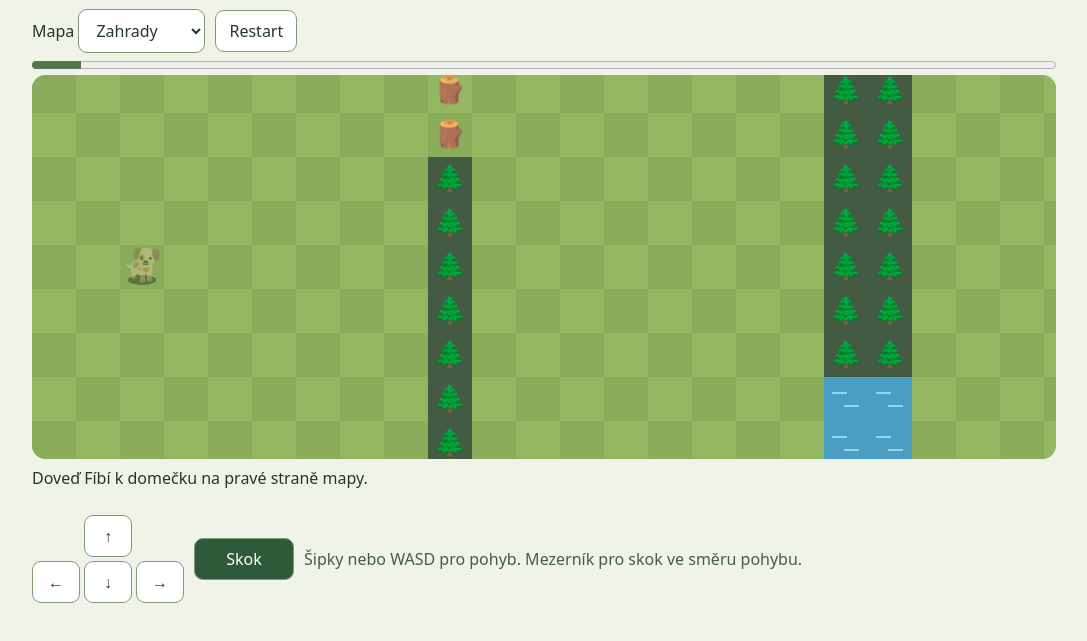
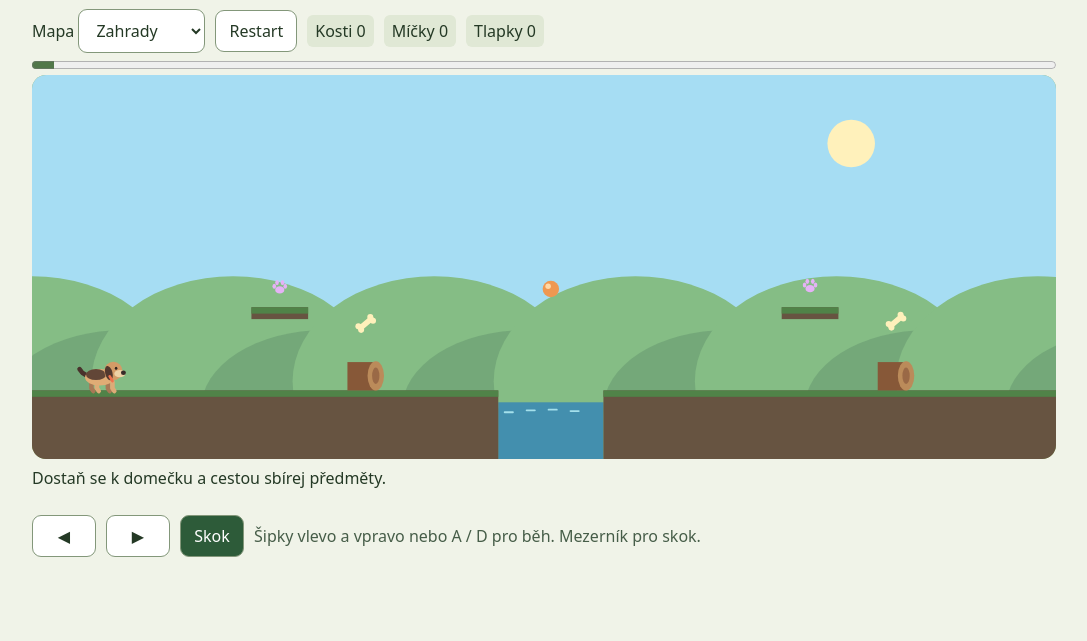
Before and after one commit to tomasluzar79-ctrl/game, a plain HTML site: page index.html in a window 1280 px wide. Shown: the part 83-724 px from the top of the page, without its empty margins (96-1183 px from the left). Drawn offline with Linux system fonts and the light colour scheme.

Commit message:
Předělat Fíbí na plošinovku s animací a sbíráním

```diff
--- a/index.html
+++ b/index.html
@@ -1,130 +1,168 @@
 <!doctype html>
 <html lang="cs"><head><meta charset="utf-8"><meta name="viewport" content="width=device-width,initial-scale=1"><title>Fíbí hledá cestu domů</title><style>
 *{box-sizing:border-box}body{margin:0;background:#f0f3e8;color:#243925;font:1rem system-ui,sans-serif}main{max-width:1080px;margin:auto;padding:clamp(12px,3vw,28px)}h1{font-size:clamp(1.45rem,4vw,2.4rem);margin:0 0 12px}header,.controls{display:flex;align-items:center;gap:10px;flex-wrap:wrap}button,select{font:inherit;color:inherit;background:#fff;border:1px solid #83977a;border-radius:9px;padding:9px 13px;min-height:42px;touch-action:manipulation}button:active{background:#d7e3cc}canvas{display:block;width:100%;height:clamp(225px,48dvh,570px);background:#88ac59;border-radius:14px}progress{width:100%;accent-color:#517749}#status{min-height:2.5em;margin:8px 0}.pad{display:grid;grid-template-columns:repeat(3,48px);gap:4px;touch-action:none}.pad button:first-child{grid-column:2}.pad button:nth-child(2){grid-column:1}#jump{background:#2d5b39;color:white;min-width:100px}.hint{margin:8px 0;color:#465d48}
-</style></head><body><main><h1>Fíbí hledá cestu domů</h1><header><label>Mapa <select></select></label><button id="reset">Restart</button><button id="next" hidden>Další mapa</button></header><progress aria-label="Postup po mapě" max="1" value="0"></progress><canvas aria-label="Herní mapa Fíbí"></canvas><p id="status" role="status"></p><div class="controls"><div class="pad" aria-label="Pohyb"><button data-dir="0,-1" aria-label="Nahoru">↑</button><button data-dir="-1,0" aria-label="Vlevo">←</button><button data-dir="0,1" aria-label="Dolů">↓</button><button data-dir="1,0" aria-label="Vpravo">→</button></div><button id="jump">Skok</button><p class="hint">Šipky nebo WASD pro pohyb. Mezerník pro skok ve směru pohybu.</p></div></main><script>
-const maps=[
- {name:'Zahrady',width:44,height:17,barriers:[[9,1,4],[18,2,12],[28,1,7],[36,1,13]],colors:['#88ac59','#94b762']},
- {name:'Les',width:60,height:21,barriers:[[10,2,15],[20,1,5],[31,1,16],[43,2,7],[52,1,14]],colors:['#527c53','#5a8559']},
- {name:'Podél řeky',width:76,height:25,barriers:[[11,2,5],[22,1,18],[34,2,9],[46,1,19],[57,2,6],[66,1,16]],colors:['#78a17b','#85ad85']}
+[data-dir],#jump{touch-action:none;user-select:none;min-width:64px} [data-count]{border-radius:6px;background:#e0e8d5;padding:5px 8px}</style></head><body><main><h1>Fíbí hledá cestu domů</h1><header><label>Mapa <select></select></label><button id="reset">Restart</button><button id="next" hidden>Další mapa</button><span data-count></span><span data-count></span><span data-count></span></header><progress aria-label="Postup po mapě" max="1" value="0"></progress><canvas aria-label="Herní mapa Fíbí"></canvas><p id="status" role="status"></p><div class="controls"><button data-dir="-1" aria-label="Vlevo">◀</button><button data-dir="1" aria-label="Vpravo">▶</button><button id="jump">Skok</button><p class="hint">Šipky vlevo a vpravo nebo A / D pro běh. Mezerník pro skok.</p></div></main><script>
+const levels=[
+ {name:'Zahrady',sky:'#a6ddf3',hill:'#85bd85',land:'#508348',end:2800,gaps:[[510,625],[1190,1330],[2060,2200]],logs:[345,925,1510,1860,2480]},
+ {name:'Les',sky:'#b8ded3',hill:'#69a894',land:'#356c52',end:3690,gaps:[[580,715],[1220,1375],[1980,2125],[2870,3035]],logs:[390,960,1660,2400,2630,3330]},
+ {name:'Podél řeky',sky:'#a8d9ed',hill:'#7da9b2',land:'#367b65',end:4660,gaps:[[540,690],[1260,1420],[2000,2170],[2890,3060],[3830,4005]],logs:[330,970,1730,2550,3390,4260]}
 ];
-const cell=(m,x,y)=>{
- if(x<0||x>=m.width||y<0||y>=m.height)return 'edge';
- for(const [left,size,cross] of m.barriers){
-  if(x>=left&&x<left+size)return Math.abs(y-cross)<=1?(size===2?'water':'log'):'rock';
+const floor=345, speed=5.5, gravity=.57, jumpSpeed=-12.8;
+function build(level){
+ const ground=[];let left=0;
+ for(const [a,b] of level.gaps){ground.push({x:left,y:floor,w:a-left,h:85});left=b;}
+ ground.push({x:left,y:floor,w:level.end-left,h:85});
+ const logs=level.logs.map(x=>({x,y:floor-33,w:40,h:33}));
+ const ledges=level.logs.map(x=>({x:x-105,y:floor-91,w:62,h:13,oneWay:true}));
+ const items=[
+  ...level.logs.map(x=>({x:x+20,y:floor-73,type:0})),
+  ...level.gaps.map(([a,b])=>({x:(a+b)/2,y:floor-108,type:1})),
+  ...ledges.map(({x,y,w})=>({x:x+w/2,y:y-21,type:2}))
+ ];
+ return {...level,ground,logs,ledges,solids:[...ground,...logs,...ledges],items,goal:level.end-100};
+}
+function player(x=60){return {x,y:floor-32,w:34,h:32,vx:0,vy:0,grounded:true,face:1,phase:0,coyote:0};}
+const overlap=(a,b)=>a.x<b.x+b.w&&a.x+a.w>b.x&&a.y<b.y+b.h&&a.y+a.h>b.y;
+function step(p,m,dir,buffer){
+ p.vx=dir*speed;
+ if(dir){p.face=dir;p.phase+=.27;}
+ if(p.grounded)p.coyote=6;
+ if(buffer&&p.coyote>0){p.vy=jumpSpeed;p.grounded=false;p.coyote=0;buffer=0;}
+ p.x=Math.max(0,Math.min(m.end-p.w,p.x+p.vx));
+ if(dir)for(const s of m.solids)if(!s.oneWay&&overlap(p,s))p.x=dir>0?s.x-p.w:s.x+s.w;
+ const previousBottom=p.y+p.h;
+ p.vy+=gravity;p.y+=p.vy;p.grounded=false;
+ for(const s of m.solids){
+  if(!overlap(p,s)||(s.oneWay&&(p.vy<0||previousBottom>s.y)))continue;
+  if(p.vy>=0){p.y=s.y-p.h;p.grounded=true;}
+  else p.y=s.y+s.h;
+  p.vy=0;
  }
- return 'grass';
-};
-const home=m=>[m.width-3,Math.floor(m.height/2)];
-const start=m=>[2,Math.floor(m.height/2)];
-function move(m,x,y,dx,dy,jump){
- const next=cell(m,x+dx,y+dy);
- if(!jump)return next==='grass'?[x+dx,y+dy]:null;
- for(let d=1;d<=3;d++){
-  const tile=cell(m,x+dx*d,y+dy*d);
-  if(tile==='edge'||tile==='rock')return null;
-  if(tile==='grass'&&d>1)return [x+dx*d,y+dy*d];
- }
- return null;
+ if(!p.grounded)p.coyote=Math.max(0,p.coyote-1);
+ return Math.max(0,buffer-1);
 }
-const directions=[[1,0],[-1,0],[0,1],[0,-1]];
-function reachable(m){
- const queue=[start(m)], seen=new Set(queue.map(String));
- for(let i=0;i<queue.length;i++){
-  const [x,y]=queue[i];
-  if(String([x,y])===String(home(m)))return true;
-  for(const [dx,dy] of directions)for(const jump of [false,true]){
-   const next=move(m,x,y,dx,dy,jump);
-   if(next&&!seen.has(String(next))){seen.add(String(next));queue.push(next);}
+
+const canvas=document.querySelector('canvas'), ctx=canvas.getContext('2d');
+const select=document.querySelector('select'), status=document.querySelector('#status'), next=document.querySelector('#next');
+const tally=[...document.querySelectorAll('[data-count]')], progress=document.querySelector('progress');
+const labels=['Kosti','Míčky','Tlapky'], colors=['#fff0bb','#ef9851','#e5b2f6'];
+let level=0,m,p,counts,checkpoint,buffer=0,won=false;
+const keys=new Set(), pointers=new Map();
+levels.forEach(({name},i)=>select.add(new Option(name,i)));
+function updateCounts(){tally.forEach((node,i)=>node.textContent=labels[i]+' '+counts[i]);}
+function reset(i){
+ level=i;m=build(levels[i]);p=player();checkpoint=p.x;counts=[0,0,0];buffer=0;won=false;
+ select.value=i;progress.value=0;next.hidden=true;status.textContent='Dostaň se k domečku a cestou sbírej předměty.';updateCounts();
+}
+function tick(){
+ if(won)return;
+ const held=[...pointers.values()];
+ const dir=Number(keys.has('ArrowRight')||keys.has('KeyD')||held.includes(1))-Number(keys.has('ArrowLeft')||keys.has('KeyA')||held.includes(-1));
+ buffer=step(p,m,dir,buffer);
+ if(p.y>440){p=player(checkpoint);buffer=0;status.textContent='Fíbí se vrátila na břeh. Zkus skočit znovu.';return;}
+ for(const [a,b] of m.gaps)if(p.grounded&&p.y+p.h===floor&&p.x>=b&&p.x<b+115)checkpoint=Math.max(checkpoint,b+8);
+ for(const item of m.items){
+  if(!item.taken&&overlap(p,{x:item.x-12,y:item.y-12,w:24,h:24})){
+   item.taken=true;counts[item.type]++;updateCounts();
   }
  }
- return false;
+ progress.value=Math.max(0,Math.min(1,p.x/m.goal));
+ if(p.x+p.w>=m.goal&&p.y+p.h>=floor-8){
+  won=true;status.textContent=level===levels.length-1?'Fíbí je doma!':'Fíbí dorazila k domečku!';
+  next.hidden=level===levels.length-1;
+ }
 }
-
-const canvas=document.querySelector('canvas'),ctx=canvas.getContext('2d');
-const status=document.querySelector('#status'),next=document.querySelector('#next');
-const select=document.querySelector('select');
-let level=0,m,x,y,fx=1,fy=0,animation=null,won=false;
-maps.forEach(({name},i)=>select.add(new Option(name,i)));
-function reset(i){
- level=i;m=maps[i];[x,y]=start(m);fx=1;fy=0;won=false;animation=null;
- select.value=i;next.hidden=true;status.textContent='Doveď Fíbí k domečku na pravé straně mapy.';
+function ellipse(x,y,rx,ry,fill){
+ ctx.fillStyle=fill;ctx.beginPath();ctx.ellipse(x,y,rx,ry,0,0,Math.PI*2);ctx.fill();
 }
-function act(dx,dy,jump=false){
- if(animation||won)return;
- [fx,fy]=[dx,dy];
- const target=move(m,x,y,dx,dy,jump);
- if(!target){
-  status.textContent=jump?'Tady není bezpečné místo k doskoku. Hledej průchod.':'U vody nebo klády se otoč k překážce a stiskni Skok.';
+function line(points,color,width){
+ ctx.strokeStyle=color;ctx.lineWidth=width;ctx.lineCap='round';ctx.lineJoin='round';ctx.beginPath();ctx.moveTo(...points[0]);
+ for(const point of points.slice(1))ctx.lineTo(...point);
+ ctx.stroke();
+}
+function drawDog(now){
+ const gait=p.grounded&&p.vx?Math.sin(p.phase):0;
+ const bob=p.grounded?(p.vx?Math.abs(gait)*2:Math.sin(now/220)):-3;
+ ctx.save();ctx.translate(p.x+p.w/2,p.y+17-bob);ctx.scale(p.face,1);
+ line([[-14,0],[-22,-5],[-25,-12+Math.sin(now/70)*4]],'#49322c',5);
+ for(const [i,x] of [-12,-6,6,11].entries()){
+  const swing=p.grounded?gait*(i%2?5:-5):(i<2?5:-5);
+  line([[x,5],[x+swing,12],[x+swing+2,p.grounded?15:10]],i%2?'#ddab77':'#a87956',5);
+ }
+ ellipse(-3,0,16,9,'#e0ac75');
+ ellipse(-7,-3,11,6,'#624637');
+ ellipse(12,-7,10,10,'#d39b67');
+ ctx.save();ctx.translate(8,-9);ctx.rotate(gait*.22-.25);ellipse(-2,4,4,8,'#52382e');ctx.restore();
+ ellipse(19,-4,6,4,'#eed1a5');ellipse(23,-5,2.7,2.5,'#382b29');ellipse(15,-10,1.4,1.7,'#302420');
+ line([[8,-1],[11,4]],'#ef714e',3);ctx.restore();
+}
+function drawItem(item,now){
+ const {x,type}=item,y=item.y+Math.sin(now/180+x)*3;
+ if(type===1){ellipse(x,y,9,9,colors[type]);ellipse(x-3,y-3,3,3,'#ffd9a7');return;}
+ if(type===0){
+  line([[x-6,y+5],[x+6,y-5]],colors[type],6);
+  for(const [a,b] of [[-8,3],[-5,7],[5,-7],[8,-3]])ellipse(x+a,y+b,3.3,3.3,colors[type]);
   return;
  }
- animation={from:[x,y],to:target,time:performance.now(),duration:jump?280:90,jump};
- status.textContent='';
+ ellipse(x,y+3,5,4,colors[type]);for(const [a,b] of [[-6,-1],[-3,-5],[3,-5],[6,-1]])ellipse(x+a,y+b,2,2.8,colors[type]);
 }
-const tileSize=44;
-function paint(now){
- let px=x,py=y,lift=0;
- if(animation){
-  const {from,to,time,duration,jump}=animation;
-  const t=Math.min(1,(now-time)/duration);
-  px=from[0]+(to[0]-from[0])*t;py=from[1]+(to[1]-from[1])*t;
-  if(jump)lift=Math.sin(Math.PI*t)*28;
-  if(t===1){
-   [x,y]=to;animation=null;
-   if(String([x,y])===String(home(m))){
-    won=true;status.textContent=level===maps.length-1?'Fíbí je doma! Dokončil jsi poslední mapu.':'Fíbí dorazila domů!';
-    next.hidden=level===maps.length-1;
-   }
-  }
+function render(now){
+ const w=canvas.clientWidth,h=canvas.clientHeight,dpr=Math.min(2,devicePixelRatio||1);
+ const width=Math.round(w*dpr),height=Math.round(h*dpr);
+ if(canvas.width!==width||canvas.height!==height){canvas.width=width;canvas.height=height;}
+ const scale=h/420, view=w/scale, camera=Math.max(0,Math.min(m.end-view,p.x-view*.32));
+ ctx.setTransform(dpr*scale,0,0,dpr*scale,0,0);
+ ctx.fillStyle=m.sky;ctx.fillRect(0,0,view,420);
+ ellipse(view*.80,75,26,26,'#fff1bb');
+ for(let i=-1;i<Math.ceil(view/220)+2;i++){
+  const x=i*220-(camera*.24)%220;
+  ellipse(x,335,155,115,m.hill);ellipse(x+100,365,135,86,'#699b7299');
  }
- const w=Math.round(canvas.clientWidth),h=Math.round(canvas.clientHeight),ratio=Math.min(devicePixelRatio||1,2);
- if(canvas.width!==Math.round(w*ratio)||canvas.height!==Math.round(h*ratio)){
-  canvas.width=Math.round(w*ratio);canvas.height=Math.round(h*ratio);
+ if(level===1)for(let i=-1;i<Math.ceil(view/92)+2;i++){
+  const x=i*92-(camera*.4)%92;line([[x,345],[x,227]],'#4f7764',7);
+  ellipse(x,245,24,64,'#527f71');
  }
- ctx.setTransform(ratio,0,0,ratio,0,0);
- const size=tileSize;
- const camera=(p,view,length)=>Math.max(0,Math.min(length*size-view,(p+.5)*size-view/2));
- const cx=camera(px,w,m.width),cy=camera(py,h,m.height);
- ctx.fillStyle=m.colors[0];ctx.fillRect(0,0,w,h);
- ctx.textAlign='center';ctx.textBaseline='middle';ctx.font='26px sans-serif';
- const [hx,hy]=home(m);
- for(let row=Math.floor(cy/size);row<Math.min(m.height,(cy+h)/size);row++){
-  for(let col=Math.floor(cx/size);col<Math.min(m.width,(cx+w)/size);col++){
-   const a=col*size-cx,b=row*size-cy,type=cell(m,col,row);
-   ctx.fillStyle=type==='water'?'#4a9ec3':type==='rock'?'#435b43':m.colors[(col+row)%2];
-   ctx.fillRect(a,b,size+1,size+1);
-   if(type==='rock')ctx.fillText('🌲',a+22,b+23);
-   if(type==='log')ctx.fillText('🪵',a+22,b+23);
-   if(type==='water'){ctx.fillStyle='#91d4eb';ctx.fillRect(a+8,b+15,15,2);ctx.fillRect(a+20,b+28,15,2);}
-   if(col===hx&&row===hy)ctx.fillText('🏡',a+22,b+22);
-  }
+ ctx.save();ctx.translate(-camera,0);
+ for(const [a,b] of m.gaps){
+  ctx.fillStyle='#438fae';ctx.fillRect(a,floor+13,b-a,65);
+  for(let x=a+7;x<b-12;x+=24)line([[x,floor+23+Math.sin(now/210+x)*2],[x+9,floor+23+Math.sin(now/210+x)*2]],'#a4e0eb',2);
  }
- const dogX=(px+.5)*size-cx,dogY=(py+.5)*size-cy;
- ctx.fillStyle='#0005';ctx.beginPath();ctx.ellipse(dogX,dogY+13,14,5,0,0,7);ctx.fill();
- ctx.save();ctx.translate(dogX,dogY-lift);ctx.scale(fx>0?-1:1,1);
- ctx.font='32px sans-serif';ctx.fillText('🐕',0,0);ctx.restore();
- document.querySelector('progress').value=x/(m.width-3);
- requestAnimationFrame(paint);
+ for(const s of [...m.ground,...m.ledges]){
+  ctx.fillStyle='#675441';ctx.fillRect(s.x,s.y,s.w,s.h);
+  ctx.fillStyle=m.land;ctx.fillRect(s.x,s.y,s.w,7);
+ }
+ for(const s of m.logs){ctx.fillStyle='#875838';ctx.fillRect(s.x,s.y+2,s.w-8,s.h-2);ellipse(s.x+s.w-9,s.y+17,9,16,'#bb8b5a');ellipse(s.x+s.w-9,s.y+17,4,9,'#9a6946');}
+ for(const item of m.items)if(!item.taken&&item.x>=camera-20&&item.x<=camera+view+20)drawItem(item,now);
+ const x=m.goal;
+ ctx.fillStyle='#f4d9a3';ctx.fillRect(x,floor-59,67,59);
+ ctx.fillStyle='#b45c4b';ctx.beginPath();ctx.moveTo(x-9,floor-58);ctx.lineTo(x+34,floor-94);ctx.lineTo(x+76,floor-58);ctx.fill();
+ ctx.fillStyle='#554737';ctx.fillRect(x+12,floor-35,23,35);ctx.fillStyle='#91cbd4';ctx.fillRect(x+43,floor-43,15,17);
+ drawDog(now);ctx.restore();
 }
-const keys={ArrowRight:[1,0],ArrowLeft:[-1,0],ArrowUp:[0,-1],ArrowDown:[0,1],d:[1,0],a:[-1,0],w:[0,-1],s:[0,1]};
+let last=0,acc=0;
+function frame(now){
+ if(last)acc+=Math.min(65,now-last);
+ last=now;
+ while(acc>=1000/60){tick();acc-=1000/60;}
+ render(now);requestAnimationFrame(frame);
+}
+const movement=['ArrowLeft','ArrowRight','KeyA','KeyD'], jumpKeys=['Space','ArrowUp','KeyW'];
 document.addEventListener('keydown',e=>{
- if(e.target.closest('select,button')&&(e.key===' '||e.key.startsWith('Arrow')))return;
- const dir=keys[e.key.toLowerCase()]||keys[e.key];
- if(dir){e.preventDefault();act(...dir,e.shiftKey);}
- if(e.code==='Space'){e.preventDefault();if(!e.repeat)act(fx,fy,true);}
+ if(e.target.closest('select,button')&&(e.code==='Space'||e.code.startsWith('Arrow')))return;
+ if(movement.includes(e.code)){e.preventDefault();keys.add(e.code);}
+ if(jumpKeys.includes(e.code)){e.preventDefault();if(!e.repeat)buffer=9;}
 });
+document.addEventListener('keyup',e=>keys.delete(e.code));
+window.addEventListener('blur',()=>{keys.clear();pointers.clear();buffer=0;});
 for(const button of document.querySelectorAll('[data-dir]')){
- const dir=button.dataset.dir.split(',').map(Number);
- let timer;
- const stop=()=>clearInterval(timer);
- button.addEventListener('pointerdown',e=>{
-  e.preventDefault();button.setPointerCapture(e.pointerId);act(...dir);timer=setInterval(()=>act(...dir),100);
- });
- for(const event of ['pointerup','pointercancel','lostpointercapture'])button.addEventListener(event,stop);
- button.addEventListener('click',e=>{if(e.detail===0)act(...dir);});
+ button.onpointerdown=e=>{e.preventDefault();button.setPointerCapture(e.pointerId);pointers.set(e.pointerId,Number(button.dataset.dir));};
+ for(const event of ['pointerup','pointercancel','lostpointercapture'])button.addEventListener(event,e=>pointers.delete(e.pointerId));
 }
-document.querySelector('#jump').onclick=()=>act(fx,fy,true);
+const jump=document.querySelector('#jump');
+jump.onpointerdown=e=>{e.preventDefault();buffer=9;};
+jump.onclick=e=>{if(e.detail===0)buffer=9;};
 document.querySelector('#reset').onclick=()=>reset(level);
 next.onclick=()=>reset(level+1);
 select.onchange=()=>reset(Number(select.value));
-reset(0);requestAnimationFrame(paint);
+reset(0);requestAnimationFrame(frame);
 </script></body></html>
```
